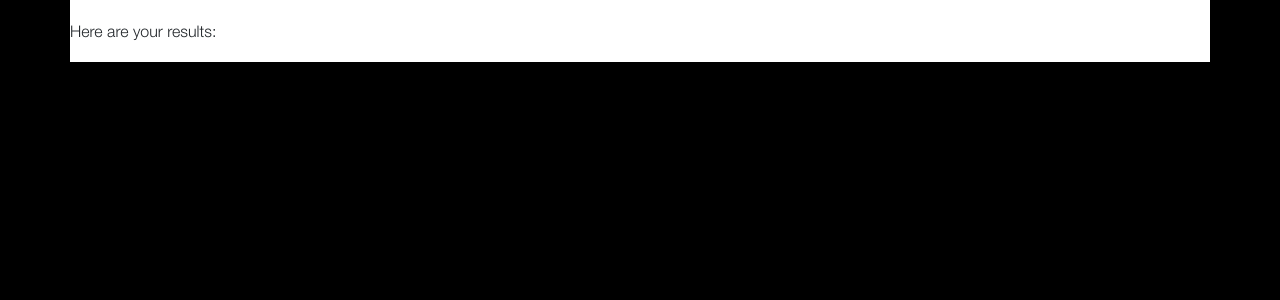
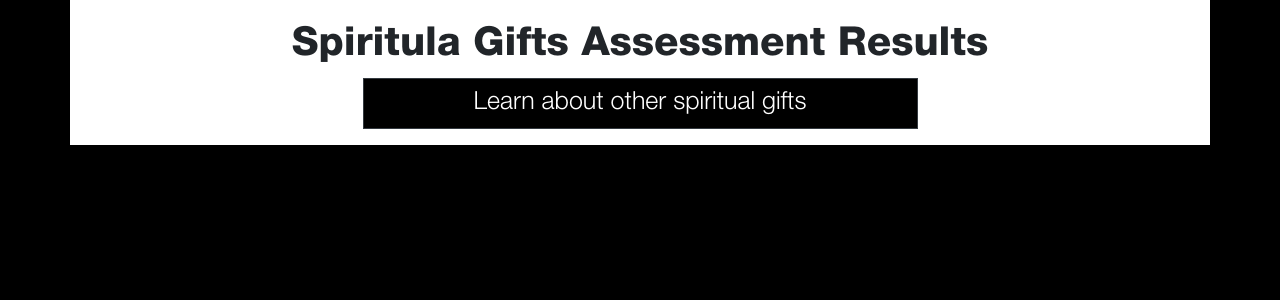
Before and after one commit to just0422/christ-tab-growth-track, a Flask app: template templates/sga_complete.html in a window 1280 px wide. Shown: the part 71-371 px from the top of the page. Run offline with Flask 2, Linux system fonts and the light colour scheme; the template is opened without the code that fills it, so the values that code supplies are empty; some libraries are stand-ins or nearby versions.

Commit message:
Styled SGA submission page

```diff
--- a/main.py
+++ b/main.py
@@ -53,7 +53,7 @@
     max_types = []
     remaining = list(sga_type_details.keys())
     counter = 9
-    while len(max_types) < 5 and counter > 1:
+    while len(max_types) < 3 and counter > 1:
         types = [key for key,val in sga_type_details.items() if type_values[key] == counter]
         max_types += types
         counter -= 1
@@ -333,7 +333,7 @@
         ]
     },
     'Prophecy': {
-        'descriptions': 'The gift of prophecy is the divine strength or ability to boldly speak and bring clarity to scriptural and doctrinal truth, in some cases foretelling God’s plan.',
+        'description': 'The gift of prophecy is the divine strength or ability to boldly speak and bring clarity to scriptural and doctrinal truth, in some cases foretelling God’s plan.',
         'verses': 'Acts 2:37-40, 7:51-53, 26:24-29; 1 Corinthians 14:1-4; 1 Thessalonians 1:5',
         'questions': [
             'I get frustrated when people knowingly sin.',
@@ -342,7 +342,7 @@
         ]
     },
     'Service': {
-        'descriptions': 'The gift of serving is the divine strength or ability to do small or great tasks in working for the overall good of the body of Christ.',
+        'description': 'The gift of serving is the divine strength or ability to do small or great tasks in working for the overall good of the body of Christ.',
         'verses': 'Acts 6:1-7; Romans 12:7; Galatians 6:10; 1 Timothy 1:16-18; Titus 3:14',
         'questions': [
             'I enjoy serving behind the scenes.',
@@ -351,7 +351,7 @@
         ]
     },
     'Teaching': {
-        'descriptions': 'The gift of teaching is the divine strength or ability to study and learn from the Scriptures primarily to bring understanding and growth to other Christians.',
+        'description': 'The gift of teaching is the divine strength or ability to study and learn from the Scriptures primarily to bring understanding and growth to other Christians.',
         'verses': 'Acts 18:24-28, 20:20-21; 1 Corinthians 12:28; Ephesians 4:11-14',
         'questions': [
             'I like creating outlines of the Bible.',
@@ -360,7 +360,7 @@
         ]
     },
     'Tongues': {
-        'descriptions': 'The gift of tongues is the divine strength or ability to pray in a heavenly language to encourage your spirit and to commune with God. The gift of tongues is often accompanied by interpretation and should be used appropriately.',
+        'description': 'The gift of tongues is the divine strength or ability to pray in a heavenly language to encourage your spirit and to commune with God. The gift of tongues is often accompanied by interpretation and should be used appropriately.',
         'verses': 'Acts 2:1-13; 1 Corinthians 12:10, 14:1-14',
         'questions': [
             'God has used me to interpret what someone speaking in tongues is saying.',
@@ -369,7 +369,7 @@
         ]
     },
     'Wisdom': {
-        'descriptions': 'The gift of wisdom is the divine strength or ability to apply the truths of Scripture in a practical way, producing a fruitful outcome and the character of Jesus Christ.',
+        'description': 'The gift of wisdom is the divine strength or ability to apply the truths of Scripture in a practical way, producing a fruitful outcome and the character of Jesus Christ.',
         'verses': 'Acts 6:3,10; 1 Corinthians 2:6-13, 12:8',
         'questions': [
             'I enjoy the book of Proverbs more than any other book in the Bible.',
--- a/static/css/style.css
+++ b/static/css/style.css
@@ -22,6 +22,8 @@
 .gt-page-header,
 .gt-submit-button,
 .gt-assessment-result,
+.gt-result-side-icon,
+.gt-result-title,
 .gt-card-title {
   font-family: SaintsChurchHeavy;
 }
@@ -81,7 +83,8 @@
   background-color: black;
 }
 
-.gt-submit-button {
+.gt-submit-button,
+.gt-learn-more-button {
   border-radius: 0;
   background-color: black;
   font-size: 25px;
@@ -113,3 +116,7 @@
 .gt-descriptions-content {
   border: 2px solid black;
 }
+
+.gt-result-side-icon {
+  font-size: 80px;
+}
--- a/templates/sga_complete.html
+++ b/templates/sga_complete.html
@@ -1,24 +1,42 @@
-<!DOCTYPE html>
-<html lang="en" dir="ltr">
-  <head>
-    <meta charset="utf-8">
-    <title>Saints Church</title>
-  </head>
-  <body>
-    {% extends "template.html" %}
-    {% block content %}
+{% extends "template.html" %}
+{% block content %}
 
-    <div>Here are your results:</div>
-    {% for key, val in type_values.items() %}
-      <div>{{ key }} - {{ val }}</div>
-    {% endfor %}
+<h1 class="text-center gt-page-header">Spiritula Gifts Assessment Results</h1>
 
-    {% for key in max_types %}
-      <div>{{ key }}</div>
+{% for key in max_types %}
+  <div class="row">
+    <div class="col-sm-2">
+      <h1 class="gt-result-side-icon text-center">{{ key[0] }}</h1>
+    </div>
+    <div class="col-sm-10">
+      <div><span class="gt-result-title">{{ key }}</span>  (Your Score: {{type_values[key]}})</div>
       <div>{{ type_details[key]['description'] }}</div>
       <div><i>{{ type_details[key]['verses'] }}</i></div>
-    {% endfor %}
+    </div>
+  </div>
+  <hr />
+{% endfor %}
 
-    {% endblock %}
-  </body>
-</html>
+<div class="row justify-content-center">
+  <div class="col-md-6 col-xs-9">
+    <button class="btn btn-dark w-100 gt-learn-more-button" data-toggle="collapse" data-target="#remaining-spiritual-gifts">Learn about other spiritual gifts</button>
+  </div>
+</div>
+
+<div id="remaining-spiritual-gifts" class="collapse">
+  {% for key in type_values if key not in max_types %}
+    <hr />
+    <div class="row">
+      <div class="col-sm-2">
+        <h1 class="gt-result-side-icon text-center">{{ key[0] }}</h1>
+      </div>
+      <div class="col-sm-10">
+        <div><span class="gt-result-title">{{ key }}</span>  (Your Score: {{type_values[key]}})</div>
+        <div>{{ type_details[key]['description'] }}</div>
+        <div><i>{{ type_details[key]['verses'] }}</i></div>
+      </div>
+    </div>
+  {% endfor %}
+</div>
+
+{% endblock %}
```
